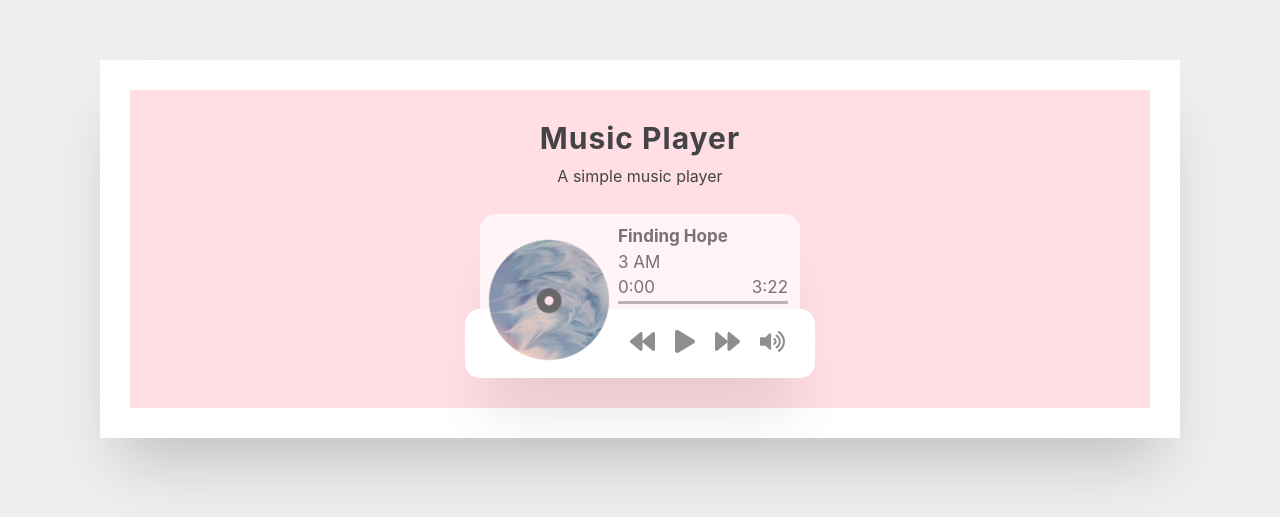
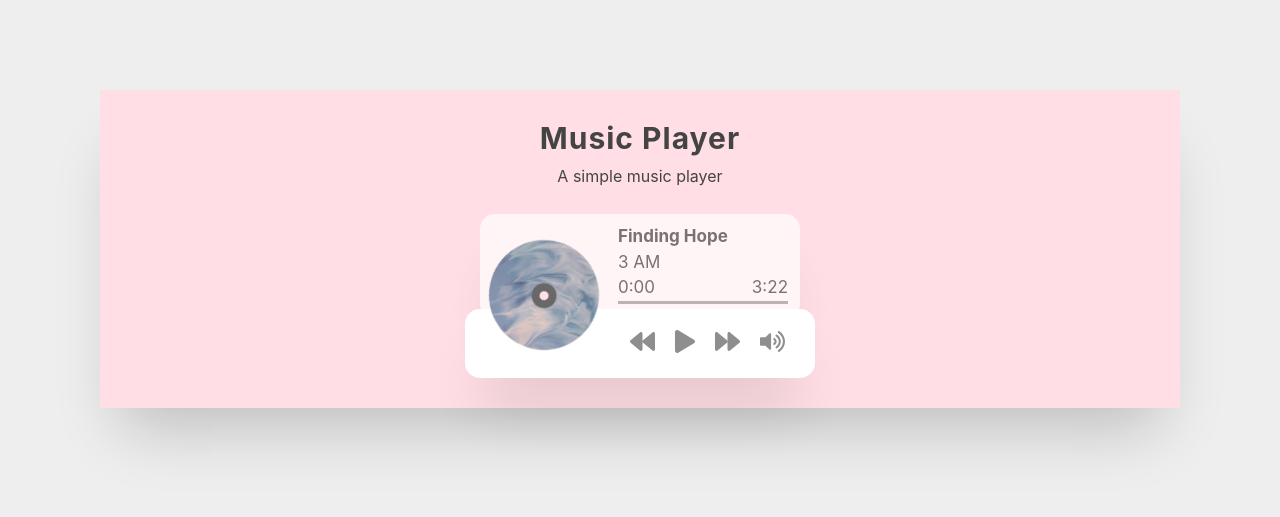
Before and after one commit to hitran/my-css-collection, a React (Create React App) app: page / in a window 1280 px wide. Shown: the part 151-668 px from the top of the page. Built offline with nearby package versions, Linux system fonts and the light colour scheme.

Commit message:
add preload attribute to audio tag

```diff
--- a/src/Canvas/Canvas.module.scss
+++ b/src/Canvas/Canvas.module.scss
@@ -21,7 +21,4 @@
     .Wrapper {
         padding: 50px 100px;
     }
-    .MainContentWrapper {
-        padding: 30px;
-    }
 }
--- a/src/MusicPlayer/MusicPlayer.jsx
+++ b/src/MusicPlayer/MusicPlayer.jsx
@@ -85,7 +85,7 @@ function MusicPlayer() {
         <div className={styles.MusicPlayer}>
             <h1 className="Title">Music Player</h1>
             <p>A simple music player</p>
-            <audio ref={musicAudio} onTimeUpdate={updateTime}>
+            <audio ref={musicAudio} onTimeUpdate={updateTime} preload="auto">
                 <source src={currentSong.src} type="audio/mpeg" />
             </audio>
             <div className={styles.SongInfo}>
--- a/src/MusicPlayer/MusicPlayer.module.scss
+++ b/src/MusicPlayer/MusicPlayer.module.scss
@@ -152,8 +152,8 @@ h1.Title {
             margin: 10px;
         }
         .RotateCircle {
-            width: 120px;
-            height: 120px;
+            width: 110px;
+            height: 110px;
             top: -69px;
             left: 24px;
             opacity: 0.8;
```
